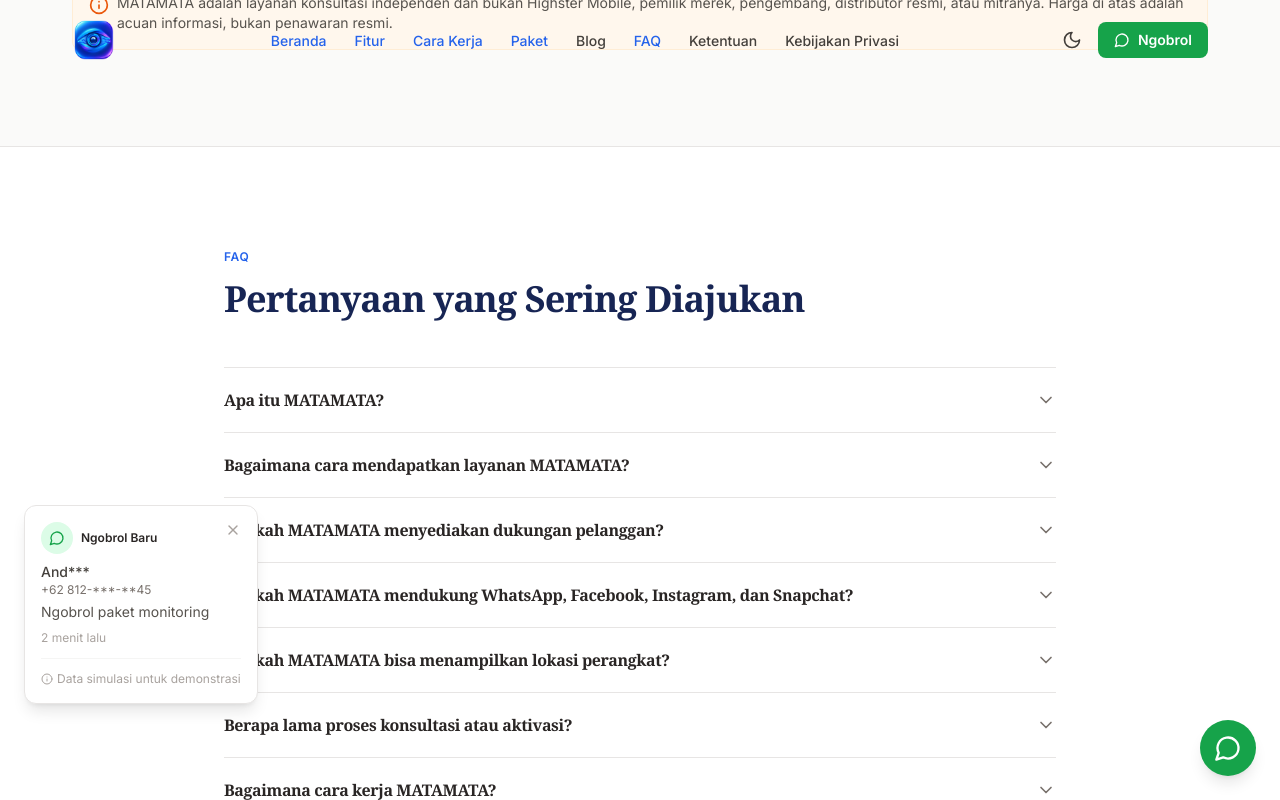
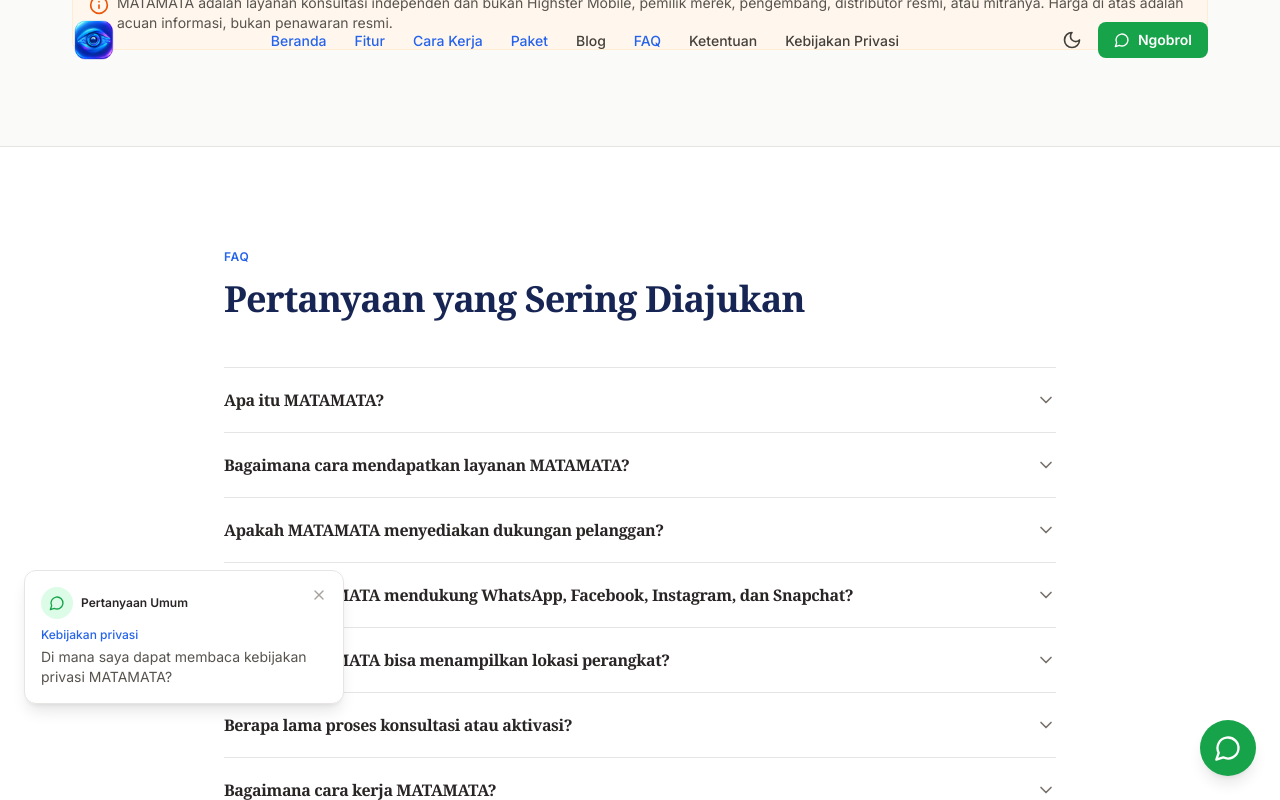
Before and after one commit to pocopixel/matamata.gitlab.io, a React (Vite) app: page / in a window 1280 px wide. Both pictures are taken after a click on the button "Apa itu MATAMATA?". Shown: the part 7612-8412 px from the top of the page. Built offline with nearby package versions, Linux system fonts and the light colour scheme; a web font is replaced by a local one.

Commit message:
Ganti popup social proof simulasi dengan 50 notifikasi pertanyaan anonim acak dan hapus label data simulasi.

```diff
--- a/src/components/SocialProofPopup.tsx
+++ b/src/components/SocialProofPopup.tsx
@@ -1,25 +1,77 @@
 import { useEffect, useState } from 'react';
-import { X, MessageCircle, Info } from 'lucide-react';
+import { X, MessageCircle } from 'lucide-react';
 import { siteConfig } from '@/config/site';
 
-interface ProofEntry {
-  name: string;
-  detail: string;
+interface InquiryEntry {
+  topic: string;
   message: string;
-  time: string;
 }
 
-const demoData: ProofEntry[] = [
-  { name: 'And***', detail: '+62 812-***-**45', message: 'Ngobrol paket monitoring', time: '2 menit lalu' },
-  { name: 'Bud***', detail: 'de***@gmail.com', message: 'Tanya kompatibilitas perangkat', time: '5 menit lalu' },
-  { name: 'Cin***', detail: '+62 813-***-**89', message: 'Info paket tahunan', time: '12 menit lalu' },
-  { name: 'Dew***', detail: 'sa***@yahoo.com', message: 'Ngobrol penggunaan legal', time: '18 menit lalu' },
-  { name: 'Eka***', detail: '+62 821-***-**23', message: 'Tanya cara kerja layanan', time: '25 menit lalu' },
+// Pertanyaan anonim berbasis topik layanan. Notifikasi ini tidak mengklaim berasal
+// dari pengguna tertentu atau menunjukkan aktivitas transaksi secara real-time.
+const inquiryContent: InquiryEntry[] = [
+  { topic: 'Kompatibilitas perangkat', message: 'Apakah perangkat Android saya kompatibel?' },
+  { topic: 'Kompatibilitas perangkat', message: 'Bagaimana cara mengecek kompatibilitas iPhone?' },
+  { topic: 'WhatsApp', message: 'Fitur apa saja yang tersedia untuk WhatsApp?' },
+  { topic: 'Facebook', message: 'Apakah fitur Facebook tersedia pada perangkat saya?' },
+  { topic: 'Instagram', message: 'Bagaimana dukungan monitoring Instagram bekerja?' },
+  { topic: 'Snapchat', message: 'Apakah Snapchat termasuk aplikasi yang didukung?' },
+  { topic: 'Paket layanan', message: 'Saya ingin mengetahui pilihan paket yang tersedia.' },
+  { topic: 'Harga', message: 'Apakah harga lisensi menggunakan sistem sekali bayar?' },
+  { topic: 'Harga', message: 'Bagaimana cara mendapatkan informasi harga terbaru?' },
+  { topic: 'Konsultasi', message: 'Saya ingin berkonsultasi sebelum memilih paket.' },
+  { topic: 'Penggunaan legal', message: 'Apa saja ketentuan penggunaan layanan yang sah?' },
+  { topic: 'Privasi', message: 'Bagaimana data konsultasi saya dilindungi?' },
+  { topic: 'Aktivasi', message: 'Bagaimana proses aktivasi layanan dilakukan?' },
+  { topic: 'Instalasi', message: 'Apakah proses konfigurasi memerlukan bantuan teknis?' },
+  { topic: 'Lokasi perangkat', message: 'Apakah informasi lokasi memerlukan izin khusus?' },
+  { topic: 'Log panggilan', message: 'Apakah fitur log panggilan tersedia di semua perangkat?' },
+  { topic: 'Aplikasi terpasang', message: 'Bisakah saya mengetahui batasan fitur aplikasi terpasang?' },
+  { topic: 'Aktivitas web', message: 'Apakah aktivitas browser dapat tersedia di perangkat saya?' },
+  { topic: 'Koneksi internet', message: 'Apakah perangkat harus selalu terhubung ke internet?' },
+  { topic: 'Batasan fitur', message: 'Mengapa fitur dapat berbeda antara Android dan iOS?' },
+  { topic: 'Konsultasi keluarga', message: 'Saya ingin memahami opsi monitoring keluarga yang bertanggung jawab.' },
+  { topic: 'Perangkat perusahaan', message: 'Apakah layanan dapat digunakan untuk perangkat organisasi?' },
+  { topic: 'Jumlah perangkat', message: 'Berapa perangkat yang dapat dicakup dalam satu paket?' },
+  { topic: 'Masa penggunaan', message: 'Berapa lama masa aktif layanan yang tersedia?' },
+  { topic: 'Dukungan teknis', message: 'Apakah tersedia panduan jika mengalami kendala konfigurasi?' },
+  { topic: 'WhatsApp', message: 'Apakah versi aplikasi WhatsApp memengaruhi kompatibilitas?' },
+  { topic: 'Facebook Messenger', message: 'Apakah Facebook dan Messenger memiliki batasan yang berbeda?' },
+  { topic: 'Instagram', message: 'Apakah semua aktivitas Instagram dapat tersedia?' },
+  { topic: 'Snapchat', message: 'Apa batasan fitur untuk aplikasi Snapchat?' },
+  { topic: 'Keamanan akun', message: 'Bagaimana cara menjaga keamanan akun layanan?' },
+  { topic: 'Izin perangkat', message: 'Izin apa yang perlu diperiksa sebelum konfigurasi?' },
+  { topic: 'Perubahan nomor', message: 'Apa yang perlu dilakukan jika nomor perangkat berubah?' },
+  { topic: 'Perangkat prepaid', message: 'Apakah perangkat dengan layanan prepaid dapat kompatibel?' },
+  { topic: 'Pembaruan sistem', message: 'Apakah pembaruan sistem operasi dapat memengaruhi fitur?' },
+  { topic: 'iPhone', message: 'Apa perbedaan dukungan fitur pada iPhone?' },
+  { topic: 'Android', message: 'Apa persyaratan umum untuk perangkat Android?' },
+  { topic: 'Dashboard', message: 'Informasi apa yang dapat dilihat melalui dashboard?' },
+  { topic: 'Ketersediaan layanan', message: 'Bagaimana cara memastikan layanan masih tersedia?' },
+  { topic: 'Kebijakan privasi', message: 'Di mana saya dapat membaca kebijakan privasi MATAMATA?' },
+  { topic: 'Ketentuan penggunaan', message: 'Di mana saya dapat membaca ketentuan penggunaan?' },
+  { topic: 'Pembayaran', message: 'Metode pembayaran apa yang tersedia?' },
+  { topic: 'Harga', message: 'Apakah ada biaya bulanan atau biaya tambahan?' },
+  { topic: 'Kompatibilitas aplikasi', message: 'Apakah versi aplikasi yang berbeda memengaruhi fitur?' },
+  { topic: 'Penggunaan berizin', message: 'Bagaimana memastikan penggunaan saya tetap berizin?' },
+  { topic: 'Bantuan memilih paket', message: 'Paket mana yang sesuai untuk kebutuhan saya?' },
+  { topic: 'Data perangkat', message: 'Data apa yang dapat tersedia dari perangkat yang kompatibel?' },
+  { topic: 'Batasan teknis', message: 'Apa saja batasan teknis yang perlu saya ketahui?' },
+  { topic: 'Konsultasi WhatsApp', message: 'Bagaimana cara menghubungi tim konsultasi?' },
+  { topic: 'Informasi layanan', message: 'Saya ingin mendapatkan penjelasan singkat tentang layanan.' },
+  { topic: 'Verifikasi perangkat', message: 'Bisakah kompatibilitas perangkat saya diverifikasi terlebih dahulu?' },
 ];
+
+function getRandomIndex(except?: number) {
+  if (inquiryContent.length < 2) return 0;
+  let next = Math.floor(Math.random() * inquiryContent.length);
+  while (next === except) next = Math.floor(Math.random() * inquiryContent.length);
+  return next;
+}
 
 export default function SocialProofPopup() {
   const [visible, setVisible] = useState(false);
-  const [index, setIndex] = useState(0);
+  const [index, setIndex] = useState(() => getRandomIndex());
   const [dismissed, setDismissed] = useState(false);
 
   useEffect(() => {
@@ -35,7 +87,7 @@ export default function SocialProofPopup() {
     const interval = setInterval(() => {
       setVisible(false);
       setTimeout(() => {
-        setIndex((prev) => (prev + 1) % demoData.length);
+        setIndex((previous) => getRandomIndex(previous));
         setVisible(true);
       }, 500);
     }, 10000);
@@ -45,7 +97,7 @@ export default function SocialProofPopup() {
 
   if (dismissed || !siteConfig.socialProof.enabled) return null;
 
-  const entry = demoData[index];
+  const inquiry = inquiryContent[index];
 
   return (
     <div
@@ -61,7 +113,7 @@ export default function SocialProofPopup() {
             <span className="flex items-center justify-center w-8 h-8 rounded-full bg-success-100 dark:bg-success-900/40">
               <MessageCircle className="w-4 h-4 text-success-600 dark:text-success-400" />
             </span>
-            <span className="text-xs font-semibold text-warm-800 dark:text-warm-200">Ngobrol Baru</span>
+            <span className="text-xs font-semibold text-warm-800 dark:text-warm-200">Pertanyaan Umum</span>
           </div>
           <button
             onClick={() => setDismissed(true)}
@@ -71,16 +123,8 @@ export default function SocialProofPopup() {
             <X className="w-4 h-4" />
           </button>
         </div>
-        <p className="text-sm text-warm-700 dark:text-warm-300 font-medium">{entry.name}</p>
-        <p className="text-xs text-warm-500 dark:text-warm-400 mb-1">{entry.detail}</p>
-        <p className="text-sm text-warm-600 dark:text-warm-400">{entry.message}</p>
-        <p className="text-xs text-warm-400 dark:text-warm-500 mt-2">{entry.time}</p>
-        {siteConfig.socialProof.demoMode && (
-          <div className="flex items-center gap-1 mt-3 pt-3 border-t border-warm-100 dark:border-warm-700">
-            <Info className="w-3 h-3 text-warm-400" />
-            <span className="text-xs text-warm-400 dark:text-warm-500">Data simulasi untuk demonstrasi</span>
-          </div>
-        )}
+        <p className="text-xs text-secondary-600 dark:text-secondary-400 font-medium">{inquiry.topic}</p>
+        <p className="text-sm text-warm-600 dark:text-warm-400 mt-1">{inquiry.message}</p>
       </div>
     </div>
   );
--- a/src/config/site.ts
+++ b/src/config/site.ts
@@ -5,7 +5,7 @@ export const siteConfig = {
   url: 'PUBLIC_SITE_URL',
   whatsapp: { enabled: true, number: 'ISI_NOMOR_WHATSAPP' },
   analytics: { enabled: false, provider: 'google-analytics', measurementId: '' },
-  socialProof: { enabled: true, demoMode: true },
+  socialProof: { enabled: true },
 };
 
 export const navItems = [
```
